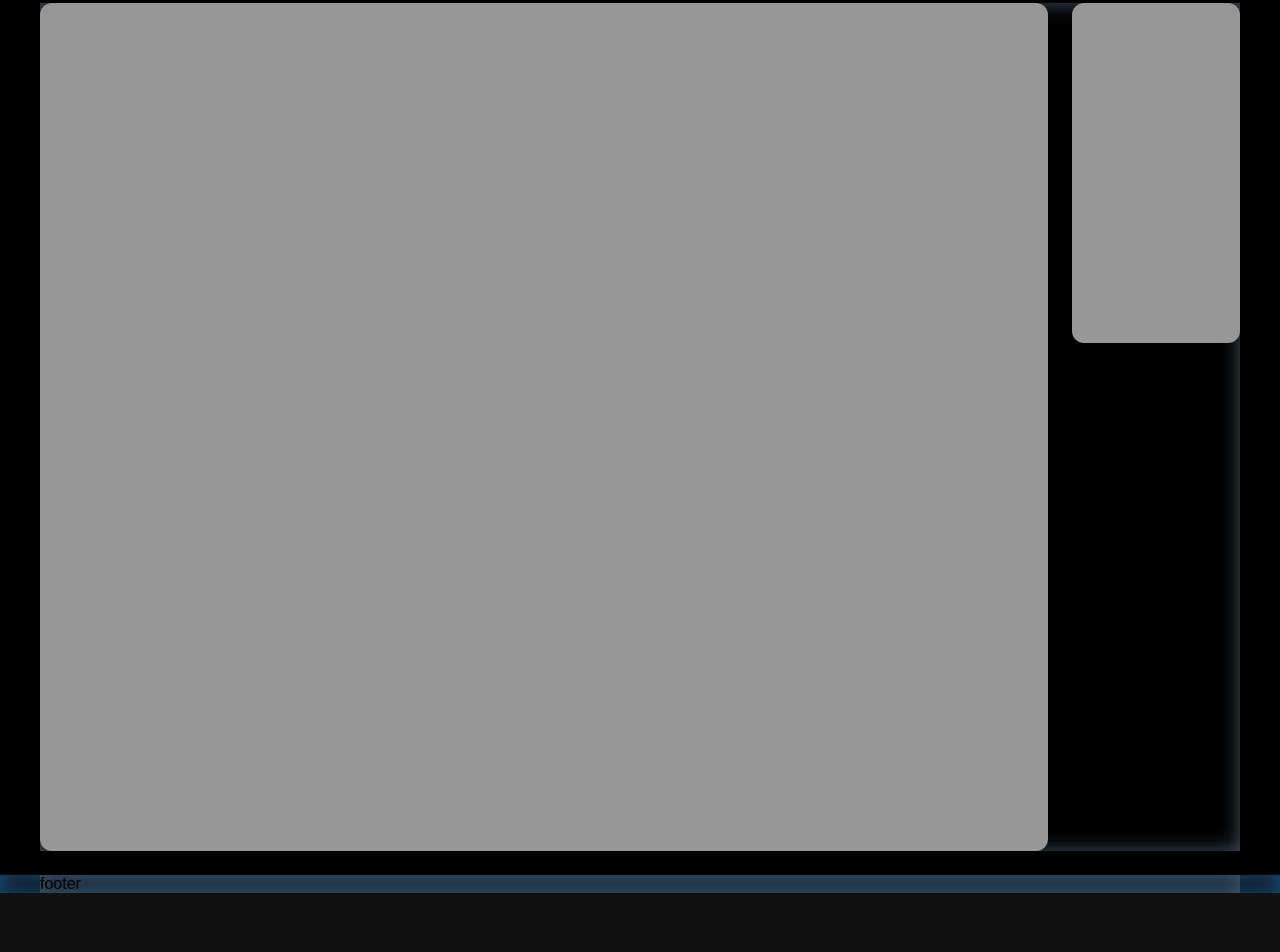
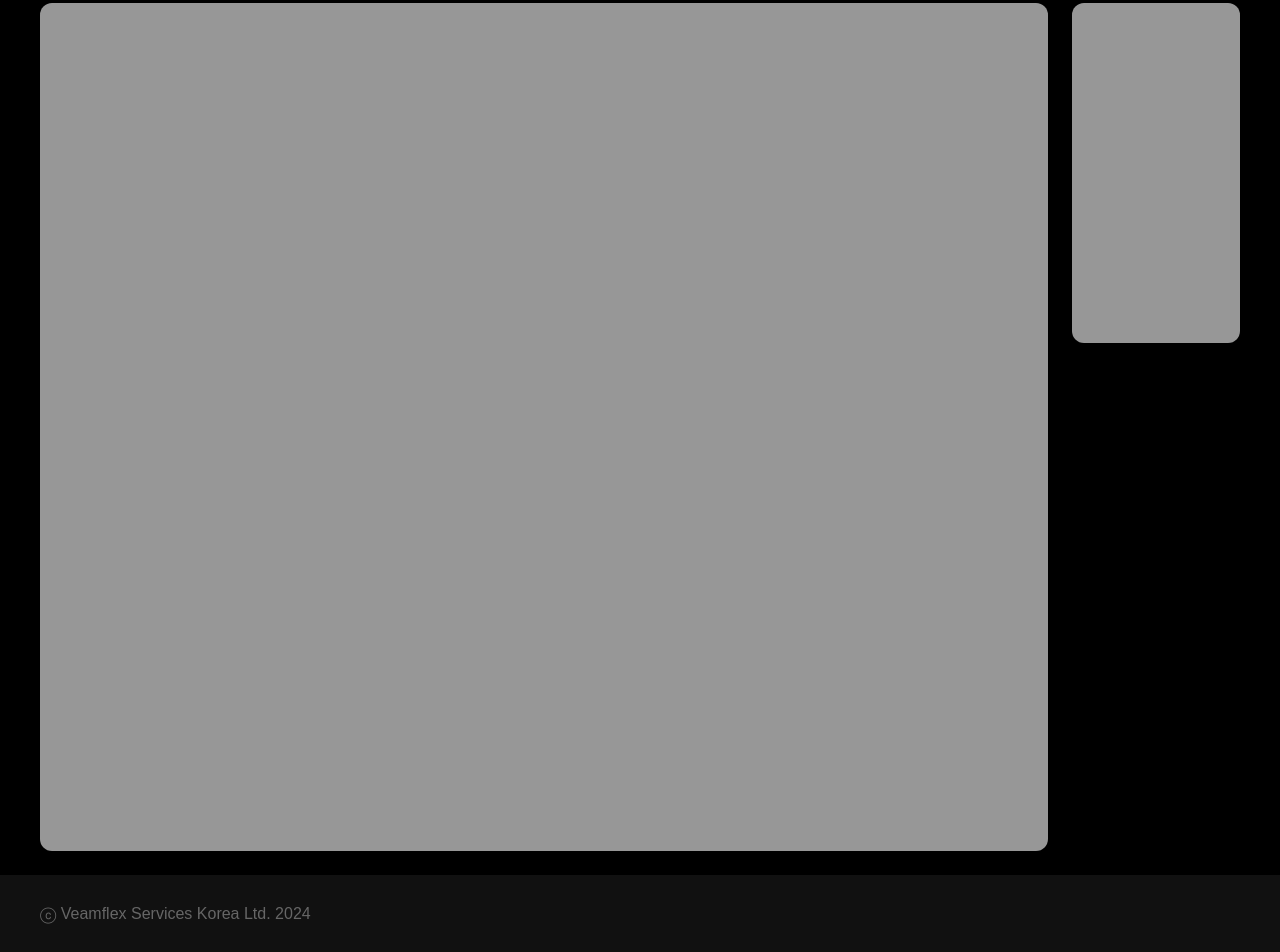
Before and after one commit to ohgoodgood/TIL, a plain HTML site: page HTML_CSS/practices/07_VEAMFLEX/index.html in a window 1280 px wide. Shown: the part 161-1113 px from the top of the page. Before the commit the page ends 1054 px from the top, so only its background shows below. Drawn offline with Linux system fonts and the light colour scheme.

Commit message:
footer layout complete

```diff
--- a/HTML_CSS/practices/07_VEAMFLEX/index.html
+++ b/HTML_CSS/practices/07_VEAMFLEX/index.html
@@ -25,7 +25,11 @@
     </main>
 
     <footer class="footer">
-      <div class="l_wrapper">footer</div>
+      <div class="l_wrapper">
+        <div class="footer_container">
+          <h1 class="outro">ⓒ Veamflex Services Korea Ltd. 2024</h1>
+        </div>
+      </div>
     </footer>
   </body>
 </html>
--- a/HTML_CSS/practices/07_VEAMFLEX/style.css
+++ b/HTML_CSS/practices/07_VEAMFLEX/style.css
@@ -20,12 +20,8 @@ main {
     padding: 24px 0 24px 0;
     box-sizing: border-box;
 }
-footer {
-    box-shadow: inset 0 0 20px #158;
-}
 
 .l_wrapper {                            /* l_wrapper는 레이아웃만을 담당한다. 클래스 지정하거나 해서 다른 역할 시키지 말기! */
-    box-shadow: inset 0 0 20px #456;
     width: 1200px;
     margin: 0 auto;
 }
@@ -87,3 +83,18 @@ body {
     margin-left: auto;
     border-radius: 12px;
 }
+
+    /* footer */
+.footer .footer_container {
+    height: 77px;
+    display: flex;
+    align-items: center;
+}
+
+.footer_container .outro {
+    width: 271px;
+    height: 18px;
+    font-size: 16px;
+    color: #666;
+    font-weight: normal;
+}
```
